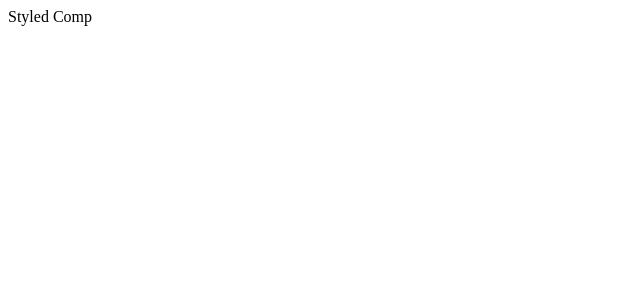
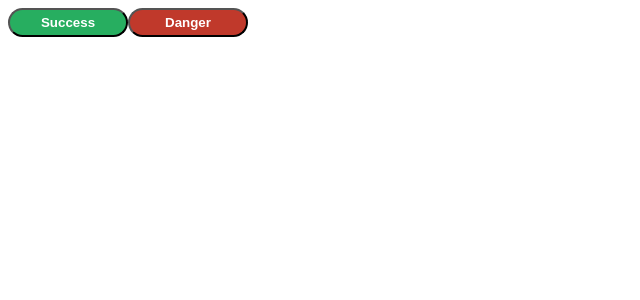
Before and after one commit to kimshuk/styled-comp-test, a React (Create React App) app: page / in a window 1280 px wide. Shown: the top 300 px of the page, without its empty margins (0-640 px from the left). Built offline with nearby package versions, Linux system fonts and the light colour scheme.

Commit message:
set up btn class, ch 2

```diff
--- /dev/null
+++ b/src/App.css
@@ -0,0 +1,23 @@
+.button {
+  border-radius: 50px;
+  padding: 5px;
+  min-width: 120px;
+  color: white;
+  background-color: black;
+  font-weight: 600;
+  -webkit-appearance: none;
+  cursor: pointer;
+}
+
+.button:active,
+.button:focus {
+  outline: none;
+}
+
+.button--success {
+  background-color: #27ae60;
+}
+
+.button--danger {
+  background-color: #c0392b;
+}
--- a/src/App.js
+++ b/src/App.js
@@ -1,11 +1,13 @@
-import React, { Component } from 'react';
+import React, { Component, Fragment } from "react";
+import Button from "./Button";
 
 class App extends Component {
   render() {
     return (
-      <div className="App">
-        Styled Comp
-      </div>
+      <Fragment>
+        <button className="button--success button">Success</button>
+        <button className="button--danger button">Danger</button>
+      </Fragment>
     );
   }
 }
--- /dev/null
+++ b/src/Button.js
@@ -0,0 +1,6 @@
+import React from "react";
+import "./App.css";
+
+const Button = () => <button className="button">Tester</button>;
+
+export default Button;
```
Also changed, not shown: 1 other file (tests, documents, lock files or other folders).
